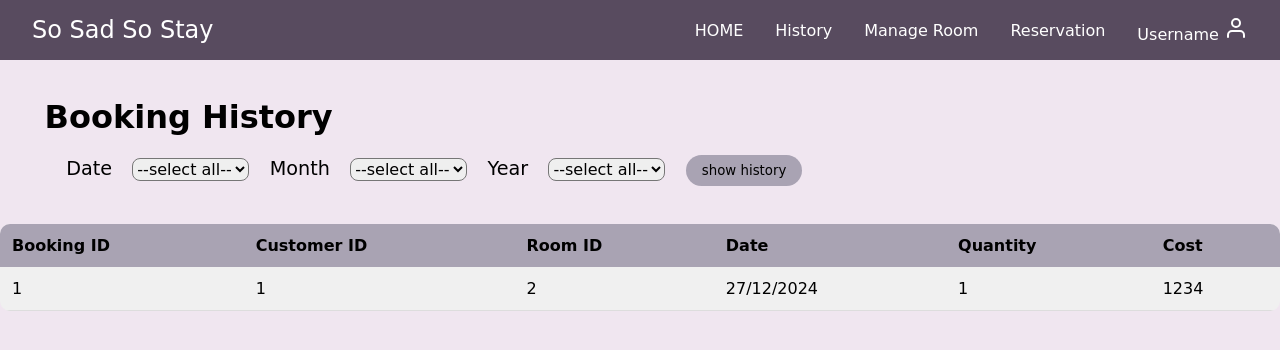
After one commit to nuneung1612/SSSS-Hotel, a PHP site: page /admin-history.php in a window 1280 px wide. The commit adds this page. Shown: the top 350 px of the page. Run offline with PHP 8.4, Linux system fonts and the light colour scheme.

Commit message:
admin front/ page link

```diff
--- /dev/null
+++ b/admin-history.php
@@ -0,0 +1,208 @@
+<!DOCTYPE html>
+<html>
+
+<head>
+
+    <title>So Sad So Stay - Admin Reservation</title>
+    <style>
+        * {
+            margin: 0;
+            padding: 0;
+            box-sizing: border-box;
+            font-family: 'Comic Sans MS', cursive, sans-serif;
+        }
+
+        body {
+            background-color: #f0e6f0;
+        }
+        label{
+            font-size: 1.2rem;
+        }
+        select{
+            font-size: 1rem;
+            border-radius: 8px;
+
+        }
+
+        .top-nav {
+            background-color: #584b5f;
+            padding: 1rem 2rem;
+            display: flex;
+            justify-content: space-between;
+            align-items: center;
+            color: white;
+        }
+
+        .logo {
+            font-size: 1.5rem;
+            color: white;
+            text-decoration: none;
+        }
+
+        .nav-links {
+            display: flex;
+            align-items: center;
+            gap: 2rem;
+        }
+
+        .nav-links a {
+            color: white;
+            text-decoration: none;
+        }
+
+        .booking-table {
+            width: 100%;
+            border-collapse: collapse;
+            background-color: #f0f0f0;
+            border-radius: 10px;
+            overflow: hidden;
+        }
+
+        .booking-table th {
+            background-color: #a9a3b3;
+            color: black;
+            padding: 12px;
+            text-align: left;
+        }
+
+        .booking-table td {
+            padding: 12px;
+            border-bottom: 1px solid #ddd;
+        }
+
+        .history-button {
+            background-color: #a9a3b3;
+            border: none;
+            padding: 8px 16px;
+            border-radius: 20px;
+            cursor: pointer;
+        }
+
+
+        .sub-nav {
+            background-color: #6c5f73;
+            display: flex;
+            justify-content: space-between;
+            padding: 0;
+        }
+
+        .sub-nav a {
+            flex: 1;
+            color: white;
+            text-decoration: none;
+            padding: 1rem;
+            text-align: center;
+            transition: background-color 0.3s;
+        }
+
+        .sub-nav a:hover {
+            background-color: #7d6e84;
+        }
+
+        button.icon-button {
+            background: url('image/icon-plus.png') no-repeat 10px center;
+            padding-left: 40px;
+            /* Adjust padding based on icon size */
+        }
+    </style>
+</head>
+
+<body>
+<nav class="top-nav">
+        <a href="#" class="logo">So Sad So Stay</a>
+        <div class="nav-links">
+            <a href="adminhome.php">HOME</a>
+            <a href="admin-history.php">History</a>
+            <a href="admin-manage-room.php">Manage Room</a>
+            <a href="admin-reservation.php">Reservation</a>
+            <a href="#" class="username">
+                Username
+                <svg xmlns="http://www.w3.org/2000/svg" width="24" height="24" viewBox="0 0 24 24" fill="none"
+                    stroke="currentColor" stroke-width="2" stroke-linecap="round" stroke-linejoin="round">
+                    <path d="M20 21v-2a4 4 0 0 0-4-4H8a4 4 0 0 0-4 4v2"></path>
+                    <circle cx="12" cy="7" r="4"></circle>
+                </svg>
+            </a>
+        </div>
+    </nav>
+    <div>
+        </br>
+        </br>
+        <h1>&nbsp;&nbsp;&nbsp;&nbsp;Booking History&nbsp;&nbsp;&nbsp;
+        </h1></br>
+
+        <form>
+            <p>&nbsp;&nbsp;&nbsp;&nbsp;&nbsp;&nbsp;&nbsp;&nbsp;&nbsp;&nbsp;&nbsp;&nbsp;
+            <label for="date">Date</label>&nbsp;&nbsp;&nbsp;
+            <select class="form-control" name="date" id="date">
+                <option value="0">--select all--</option>
+                <?php for ($i = 1; $i <= 31; $i++): ?>
+                    <option value="<?php echo $i; ?>"> <?php echo $i; ?></option>
+                <?php endfor; ?>
+            </select>&nbsp;&nbsp;&nbsp;
+            <label for="month">Month</label>&nbsp;&nbsp;&nbsp;
+            <select class="form-control" name="month" id="month">
+                <option value="0">--select all--</option>
+                <?php for ($i = 1; $i <= 12; $i++): ?>
+                    <option value="<?php echo $i; ?>"> <?php echo $i; ?></option>
+                <?php endfor; ?>
+            </select>&nbsp;&nbsp;&nbsp;
+            <label for="year">Year</label>&nbsp;&nbsp;&nbsp;
+            <select class="form-control" name="year" id="year">
+                <option value="-select all-">--select all--</option>
+                <?php for ($i = 2000; $i <= 2024; $i++): ?>
+                    <option value="<?php echo $i; ?>"> <?php echo $i; ?></option>
+                <?php endfor; ?>
+            </select>&nbsp;&nbsp;&nbsp;
+            <button type="submit" class='history-button'>show history</button>
+            </p>
+        </form>
+        </br></br>
+    </div>
+
+
+    <table class="booking-table">
+        <thead>
+            <tr>
+                <th>Booking ID</th>
+                <th>Customer ID</th>
+                <th>Room ID</th>
+                <th>Date</th>
+                <th>Quantity</th>
+                <th>Cost</th>
+            </tr>
+        </thead>
+        <tbody>
+            <tr>
+                <td>1</td>
+                <td>1</td>
+                <td>2</td>
+                <td>27/12/2024</td>
+                <td>1</td>
+                <td>1234</td>
+            </tr>
+            <?php
+            // while ($row = $result->fetch_assoc()) {
+            //     echo "<tr>";
+            //     echo "<td>" . htmlspecialchars($row['BookingID']) . "</td>";
+            //     echo "<td>" . htmlspecialchars($row['RoomID']) . "</td>";
+            //     echo "<td>" . htmlspecialchars($row['CheckIn']) . " - " . htmlspecialchars($row['CheckOut']) . "</td>";
+            //     echo "<td>" . htmlspecialchars($row['Extensions']) . "</td>";
+            //     echo "<td>" . htmlspecialchars($row['Quantity']) . " room</td>";
+            //     echo "<td>" . htmlspecialchars($row['Cost']) . " $</td>";
+            //     echo "<td><button class='view-button' onclick='viewBooking(" . $row['BookingID'] . ")'>view</button></td>";
+            //     echo "</tr>";
+            // }
+            ?>
+        </tbody>
+    </table>
+
+    <script>
+        function viewBooking(bookingId) {
+            // Add your viewing logic here
+            window.location.href = 'booking-details.php?id=' + bookingId;
+        }
+    </script>
+</body>
+
+</html>
```
Also changed, not shown: admin-manage-room.php (added, +192 -0 lines), admin-reservation.php (added, +178 -0 lines), adminhome.php (+4 -4 lines).
